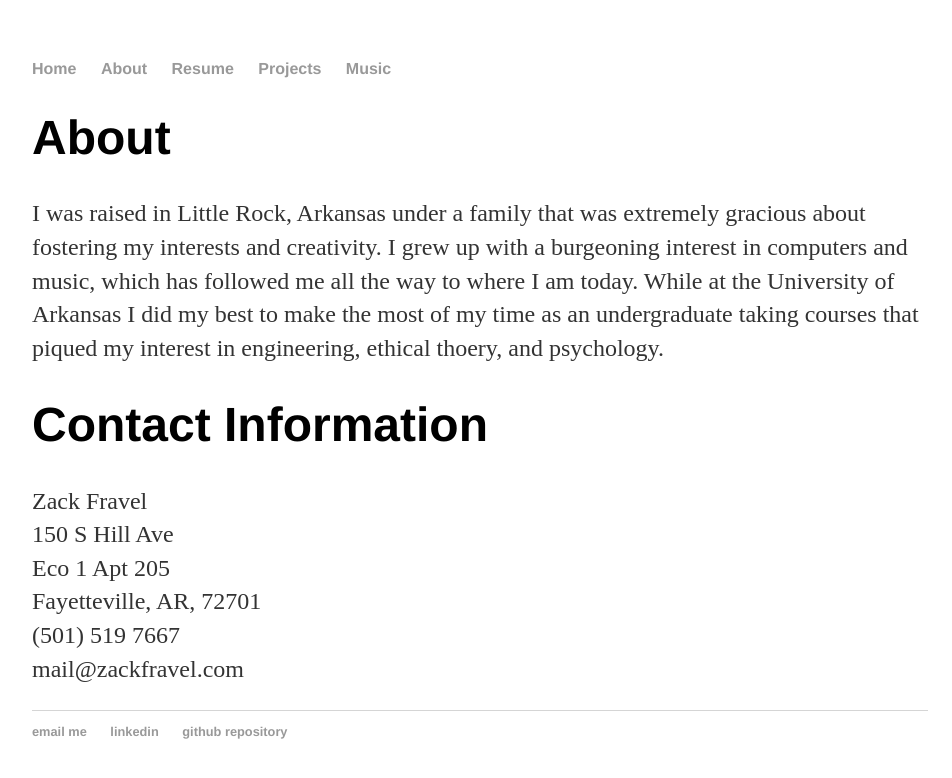
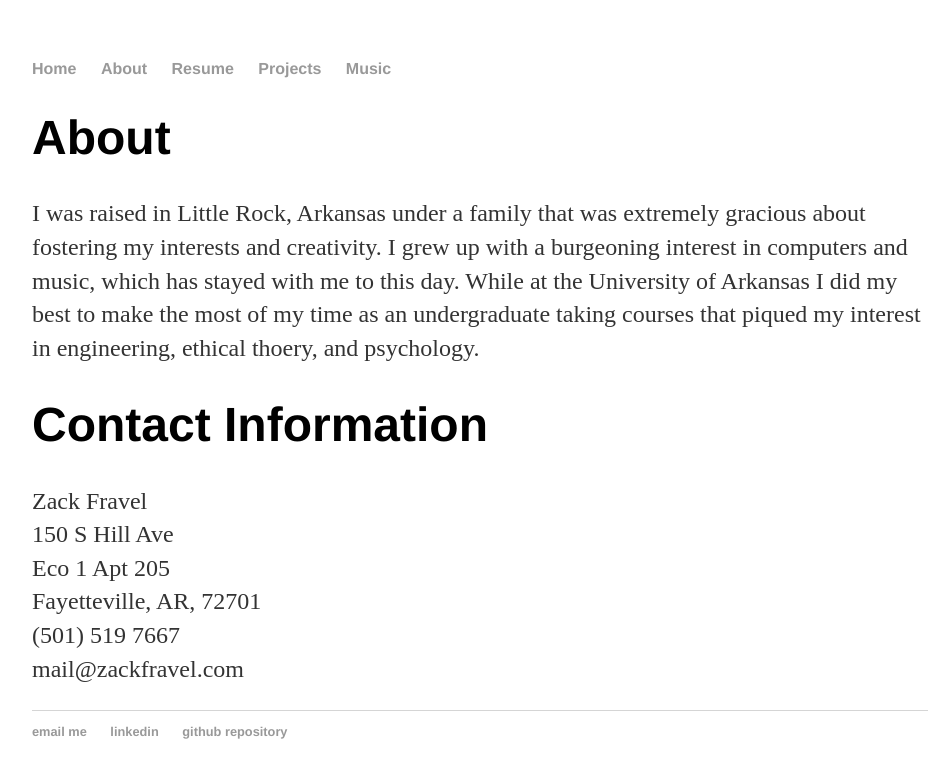
Before and after one commit to zackfravel/zackfravel.github.io, a Jekyll site: the page built from about/index.md, in a window 1280 px wide. Shown: the top 778 px of the page, without its empty margins (160-1112 px from the left). Built offline with Jekyll 4.4.1, drawn with Linux system fonts in a browser that asks for light colours.

Commit message:
Update index.md

```diff
--- a/about/index.md
+++ b/about/index.md
@@ -3,7 +3,7 @@
 title: About
 ---
 # About
-I was raised in Little Rock, Arkansas under a family that was extremely gracious about fostering my interests and creativity. I grew up with a burgeoning interest in computers and music, which has followed me all the way to where I am today. While at the University of Arkansas I did my best to make the most of my time as an undergraduate taking courses that piqued my interest in engineering, ethical thoery, and psychology.
+I was raised in Little Rock, Arkansas under a family that was extremely gracious about fostering my interests and creativity. I grew up with a burgeoning interest in computers and music, which has stayed with me to this day. While at the University of Arkansas I did my best to make the most of my time as an undergraduate taking courses that piqued my interest in engineering, ethical thoery, and psychology.
 
 # Contact Information
 Zack Fravel
```
